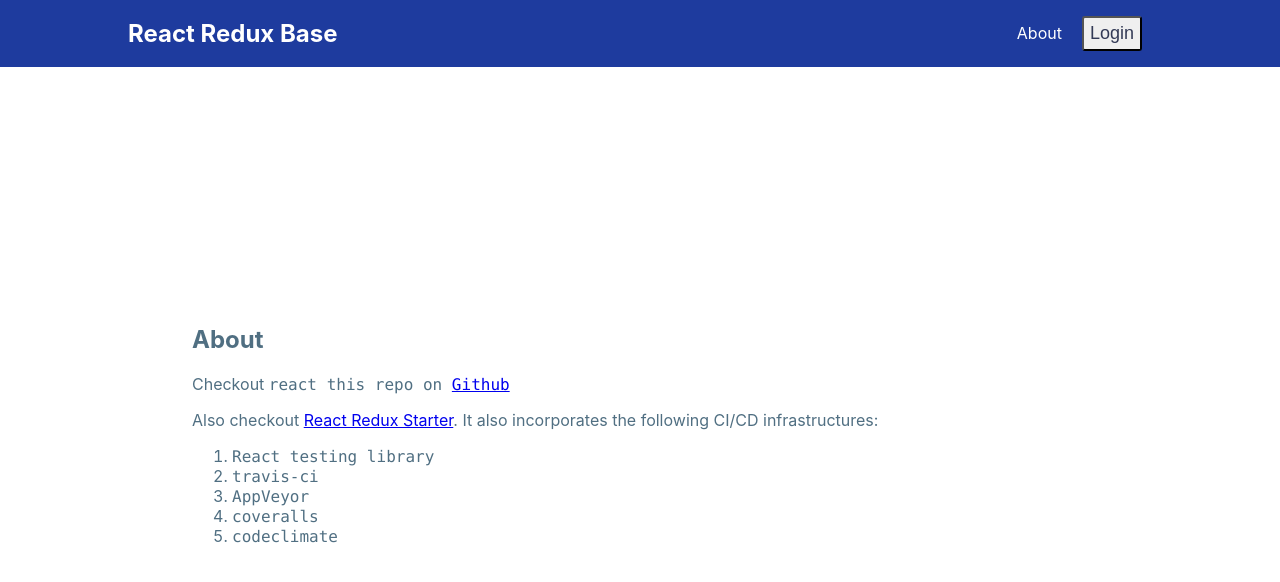
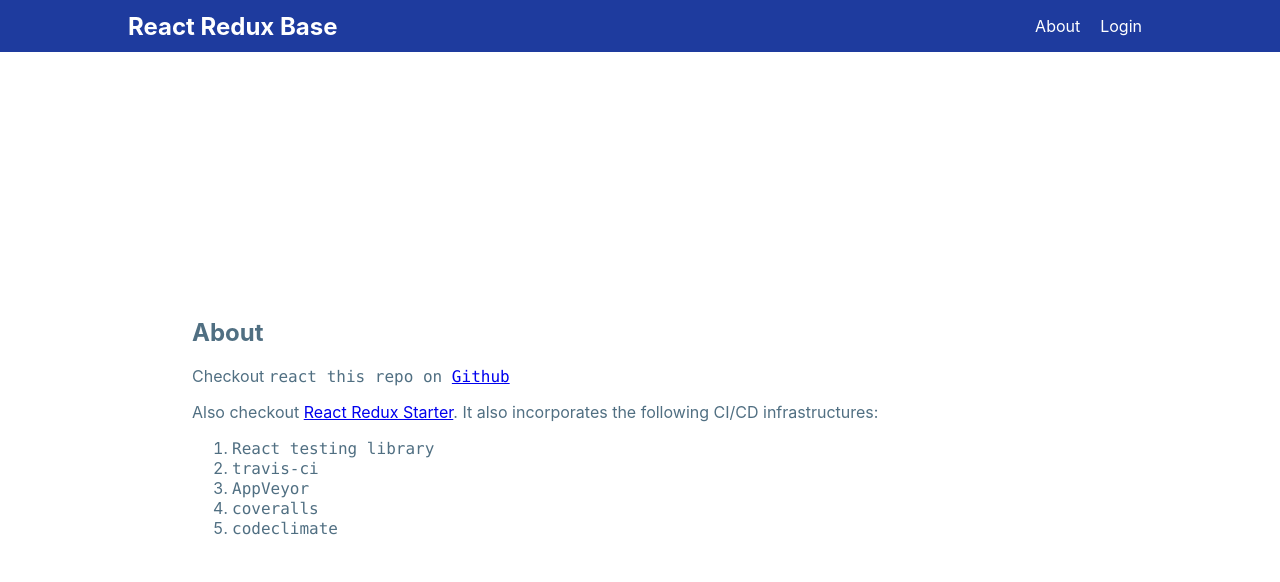
Before and after one commit to kenshinman/react-redux-base, a React (Create React App) app: page /about in a window 1280 px wide. Shown: the top 582 px of the page. Built offline with nearby package versions, Linux system fonts and the light colour scheme.

Commit message:
bug: fix login link

```diff
--- a/src/layouts/Header.js
+++ b/src/layouts/Header.js
@@ -19,9 +19,7 @@ const Header = () => {
             </li>
             <li>
               <a href="/login">
-                <button id="sign_in" className="button">
-                  Login
-                </button>
+                <Link to="/login">Login</Link>
               </a>
             </li>
           </ul>
```
Also changed, not shown: 23 other files (tests, documents, lock files or other folders).
